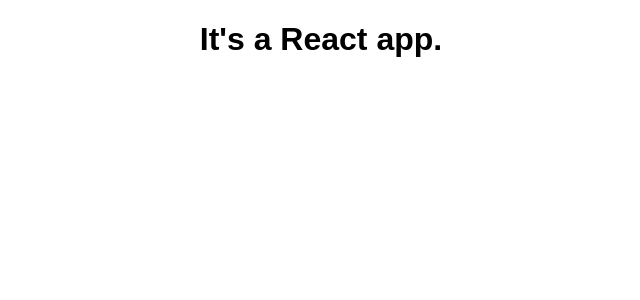
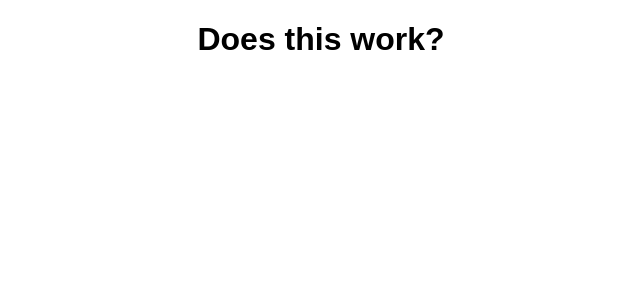
Before and after one commit to szab0lcs/react_course_3rdchapter, a React (Create React App) app: page / in a window 1280 px wide. Shown: the top 300 px of the page, without its empty margins (319-959 px from the left). Built offline with nearby package versions, Linux system fonts and the light colour scheme.

Commit message:
App_js_change

```diff
--- a/src/App.js
+++ b/src/App.js
@@ -3,11 +3,12 @@
 
 class App extends Component {
   render() {
-    return (
-      <div className="App">
-       <h1>It's a React app.</h1>
-      </div>
-    );
+    // return (
+    //   <div className="App">
+    //    <h1>It's a React app.</h1>
+    //   </div>
+    // );
+    return React.createElement( 'div',{className:'App'},React.createElement( 'h1', null,'Does this work?'))
   }
 }
 
```
